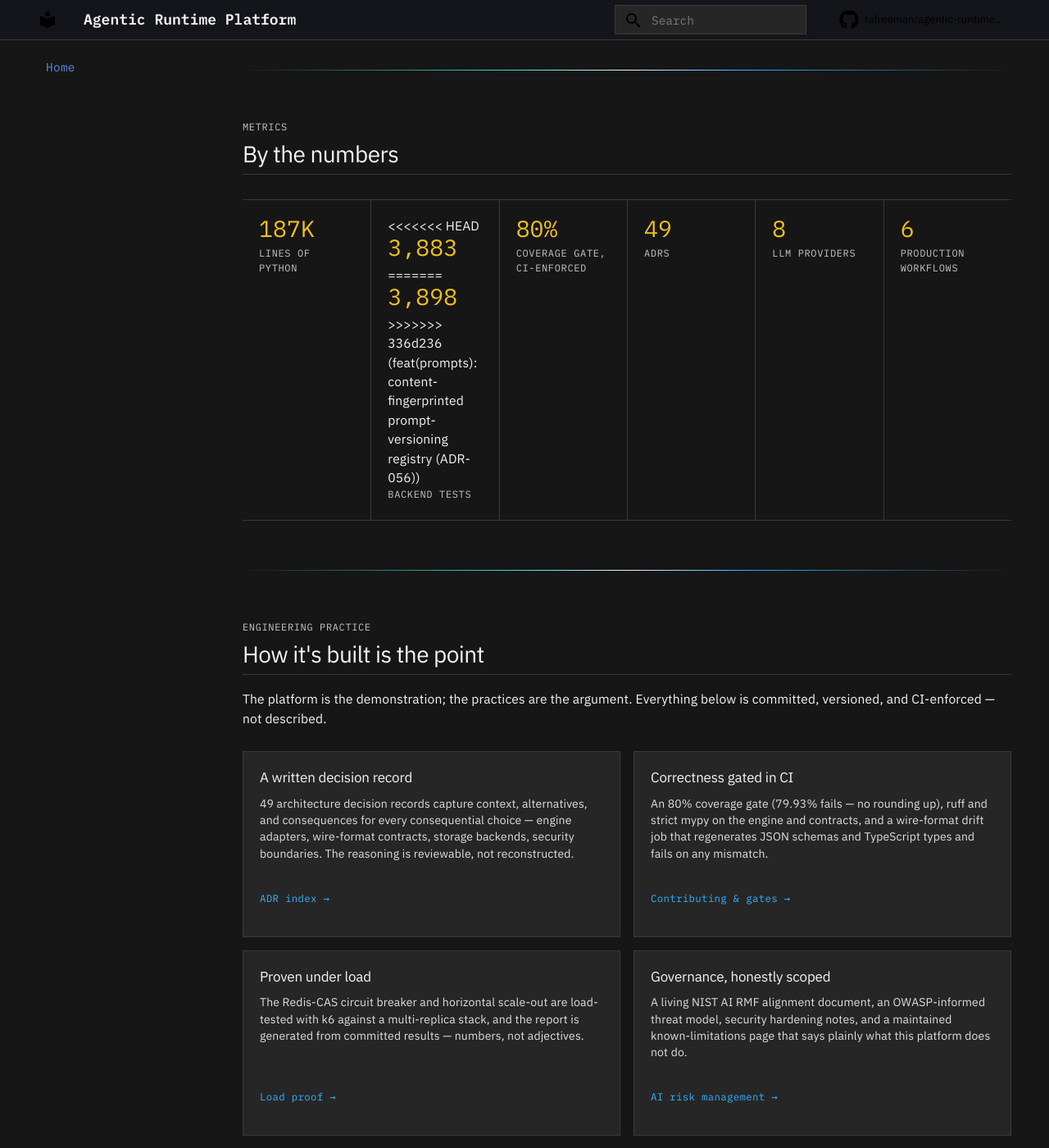
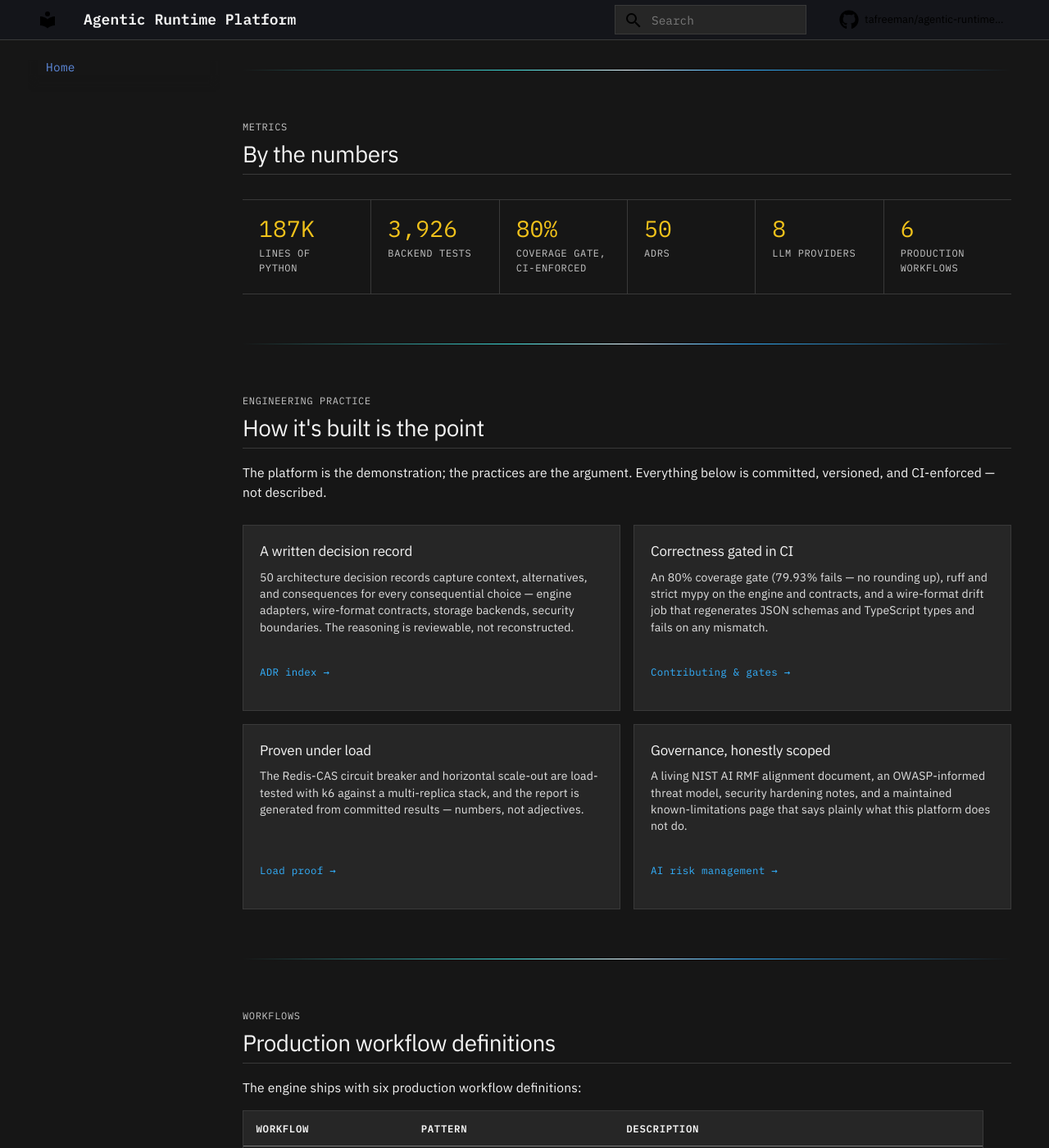
Before and after one commit to tafreeman/agentic-runtime-platform, an MkDocs documentation site: the page built from docs/index.md, in a window 1280 px wide and 1400 px high, scrolled down 2890 px. Shown: the whole window at 82% size. Built offline with MkDocs 1.6.1 and Material for MkDocs 9.7.7, drawn with Linux system fonts in a browser that asks for light colours; comment, search, counter and statistics services are not loaded.

Commit message:
docs: regenerate derived stats cleanly after ADR-054 rebase conflict

```diff
--- a/docs/index.md
+++ b/docs/index.md
@@ -168,11 +168,7 @@ flowchart LR
   <div class="stat-label">Lines of Python</div>
 </div>
 <div class="stat-item">
-<<<<<<< HEAD
-  <div class="stat-value">3,883</div>
-=======
-  <div class="stat-value">3,898</div>
->>>>>>> 336d236 (feat(prompts): content-fingerprinted prompt-versioning registry (ADR-056))
+  <div class="stat-value">3,926</div>
   <div class="stat-label">Backend tests</div>
 </div>
 <div class="stat-item">
@@ -180,7 +176,7 @@ flowchart LR
   <div class="stat-label">Coverage gate, CI-enforced</div>
 </div>
 <div class="stat-item">
-  <div class="stat-value">49</div>
+  <div class="stat-value">50</div>
   <div class="stat-label">ADRs</div>
 </div>
 <div class="stat-item">
@@ -205,7 +201,7 @@ The platform is the demonstration; the practices are the argument. Everything be
 
 <div class="feature-card" markdown>
 <h3 class="fc-title">A written decision record</h3>
-<p class="fc-body">49 architecture decision records capture context, alternatives, and consequences for every consequential choice — engine adapters, wire-format contracts, storage backends, security boundaries. The reasoning is reviewable, not reconstructed.</p>
+<p class="fc-body">50 architecture decision records capture context, alternatives, and consequences for every consequential choice — engine adapters, wire-format contracts, storage backends, security boundaries. The reasoning is reviewable, not reconstructed.</p>
 [ADR index](adr/ADR-INDEX.md){ .fc-link }
 </div>
 
```
